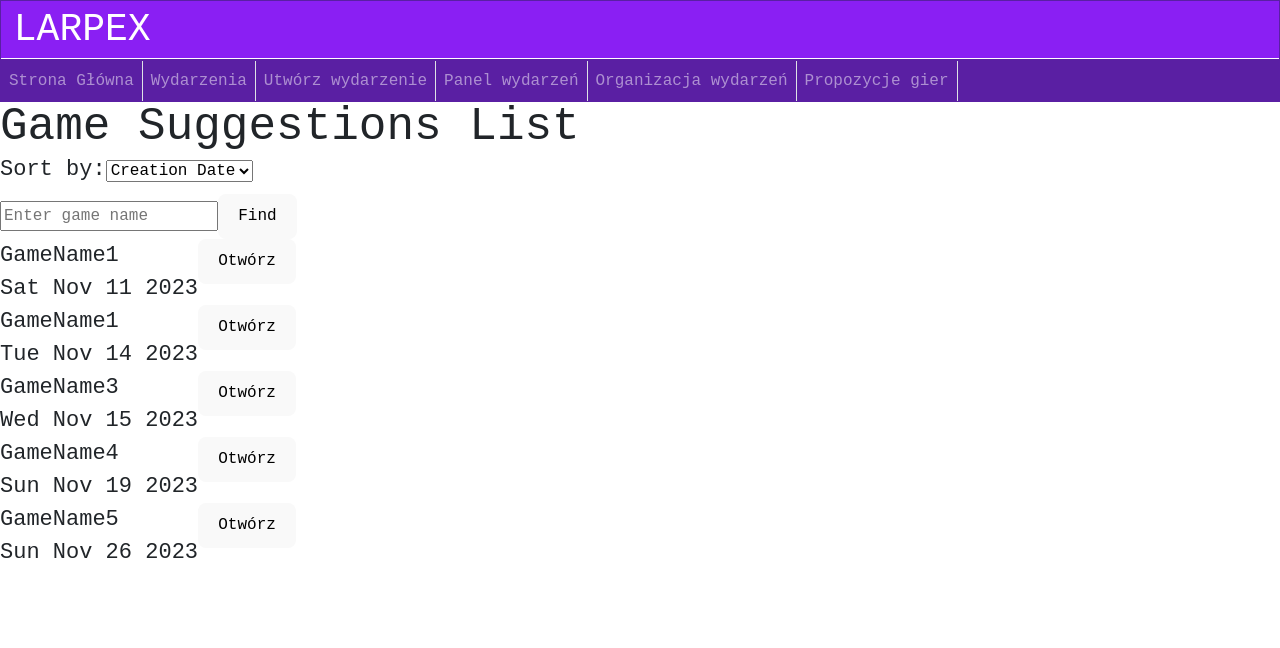
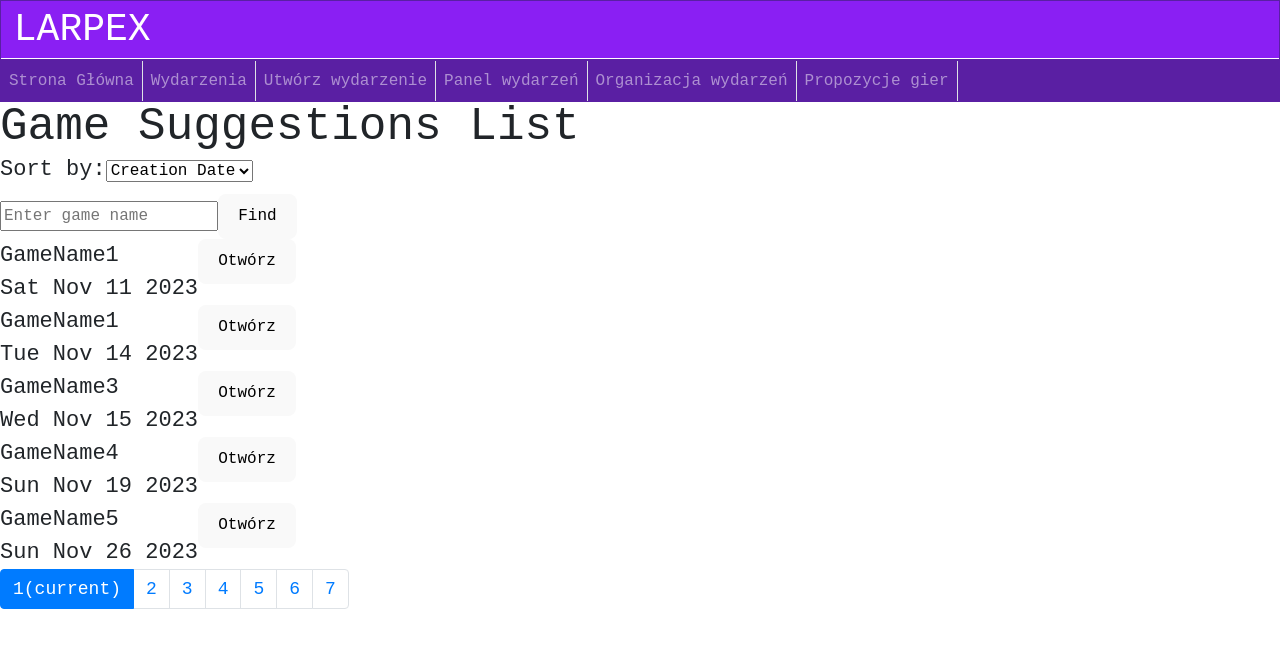
Before and after one commit to PO-2023Z/larpex-fe, a React (Vite) app in the folder larpex-web-fe/: page /game-suggestions in a window 1280 px wide. Shown: the top 648 px of the page. Built offline with nearby package versions, Linux system fonts and the light colour scheme.

Commit message:
Implement pagination.

```diff
--- a/larpex-web-fe/src/ucShowGameSuggestions/logic/GameSuggestionsService.ts
+++ b/larpex-web-fe/src/ucShowGameSuggestions/logic/GameSuggestionsService.ts
@@ -15,7 +15,7 @@ export const browseGameSuggestions = async (
     itemFrom: 1,
     itemTo: 5,
     totalItemsCount: 5,
-    totalPages: 2,
+    totalPages: 7,
   };
 
   console.log("Taken requestDto: ", bgsRequestDto);
--- a/larpex-web-fe/src/ucShowGameSuggestions/views/GameSuggestionsListView.tsx
+++ b/larpex-web-fe/src/ucShowGameSuggestions/views/GameSuggestionsListView.tsx
@@ -9,6 +9,7 @@ import { browseGameSuggestions } from "../logic/GameSuggestionsService";
 import GameSuggestionsList from "./components/GameSuggestionsList";
 import SortingComboBox from "../views/components/SortingComboBox";
 import GameNameBrowser from "./components/GameNameBrowser";
+import PaginationPanel from "./components/PaginationPanel";
 
 interface GameSuggestionsListViewProps {}
 
@@ -59,6 +60,13 @@ const GameSuggestionsListView: React.FC<GameSuggestionsListViewProps> = () => {
     }));
   };
 
+  const handlePageChange = (pageNumber: number) => {
+    setSearchParams((prevParams) => ({
+      ...prevParams,
+      pageNumber,
+    }));
+  };
+
   return (
     <div>
       <h1>Game Suggestions List</h1>
@@ -68,7 +76,14 @@ const GameSuggestionsListView: React.FC<GameSuggestionsListViewProps> = () => {
       />
       <GameNameBrowser onSearch={handleSearch} />
       {gameSuggestions ? (
-        <GameSuggestionsList items={gameSuggestions.items} />
+        <>
+          <GameSuggestionsList items={gameSuggestions.items} />
+          <PaginationPanel
+            currentPage={searchParams.pageNumber}
+            totalPages={gameSuggestions.totalPages}
+            onPageChange={handlePageChange}
+          />
+        </>
       ) : (
         <p>Loading...</p>
       )}
--- a/larpex-web-fe/src/ucShowGameSuggestions/views/components/PaginationPanel.tsx
+++ b/larpex-web-fe/src/ucShowGameSuggestions/views/components/PaginationPanel.tsx
@@ -0,0 +1,65 @@
+import { Pagination } from "react-bootstrap";
+
+interface PaginationPanelProps {
+  currentPage: number;
+  totalPages: number;
+  onPageChange: (pageNumber: number) => void;
+}
+
+const PaginationPanel: React.FC<PaginationPanelProps> = ({
+  currentPage,
+  totalPages,
+  onPageChange,
+}) => {
+  const handlePageChange = (pageNumber: number) => {
+    onPageChange(pageNumber);
+  };
+
+  const renderPaginationItems = () => {
+    const items = [];
+
+    const maxPages = Math.min(totalPages, 10);
+
+    let startIndex = Math.max(currentPage - Math.floor(maxPages / 2), 1);
+
+    if (startIndex + maxPages - 1 > totalPages) {
+      startIndex = totalPages - maxPages + 1;
+    }
+
+    if (startIndex > 1) {
+      items.push(
+        <Pagination.Ellipsis
+          key="ellipsis-start"
+          onClick={() => handlePageChange(startIndex - 1)}
+        />
+      );
+    }
+
+    for (let i = startIndex; i < startIndex + maxPages; i++) {
+      items.push(
+        <Pagination.Item
+          key={i}
+          active={i === currentPage}
+          onClick={() => handlePageChange(i)}
+        >
+          {i}
+        </Pagination.Item>
+      );
+    }
+
+    if (startIndex + maxPages <= totalPages) {
+      items.push(
+        <Pagination.Ellipsis
+          key="ellipsis-end"
+          onClick={() => handlePageChange(startIndex + maxPages)}
+        />
+      );
+    }
+
+    return items;
+  };
+
+  return <Pagination>{renderPaginationItems()}</Pagination>;
+};
+
+export default PaginationPanel;
```
